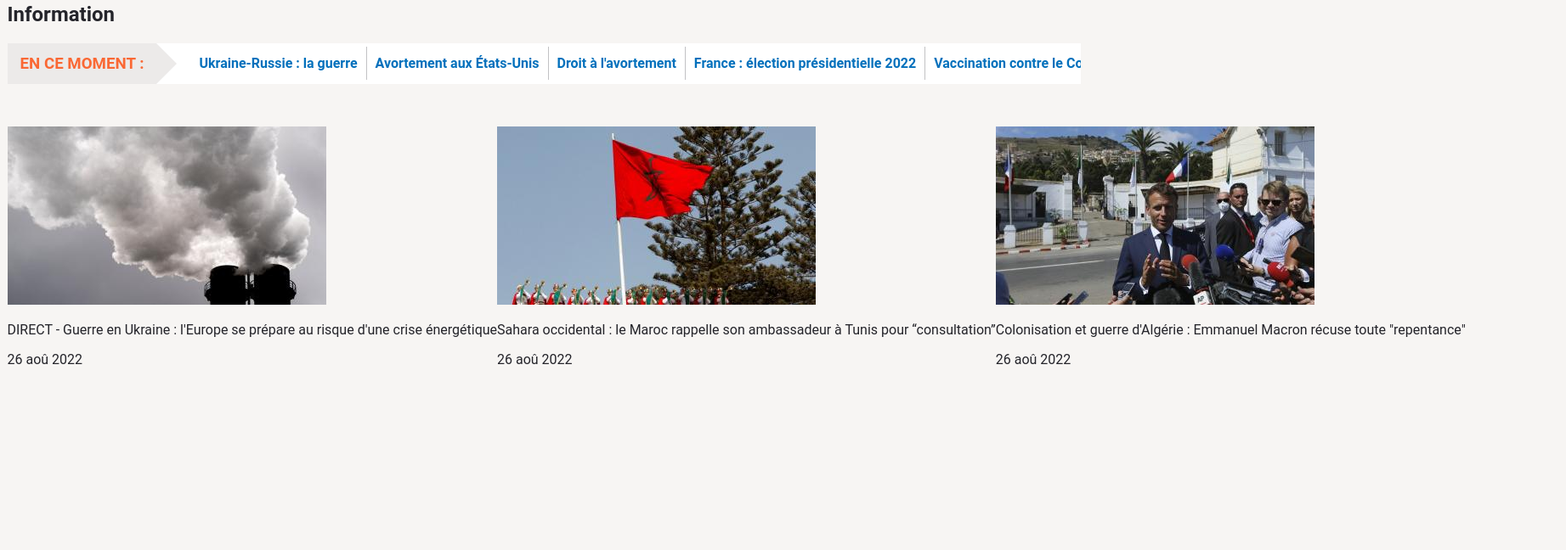
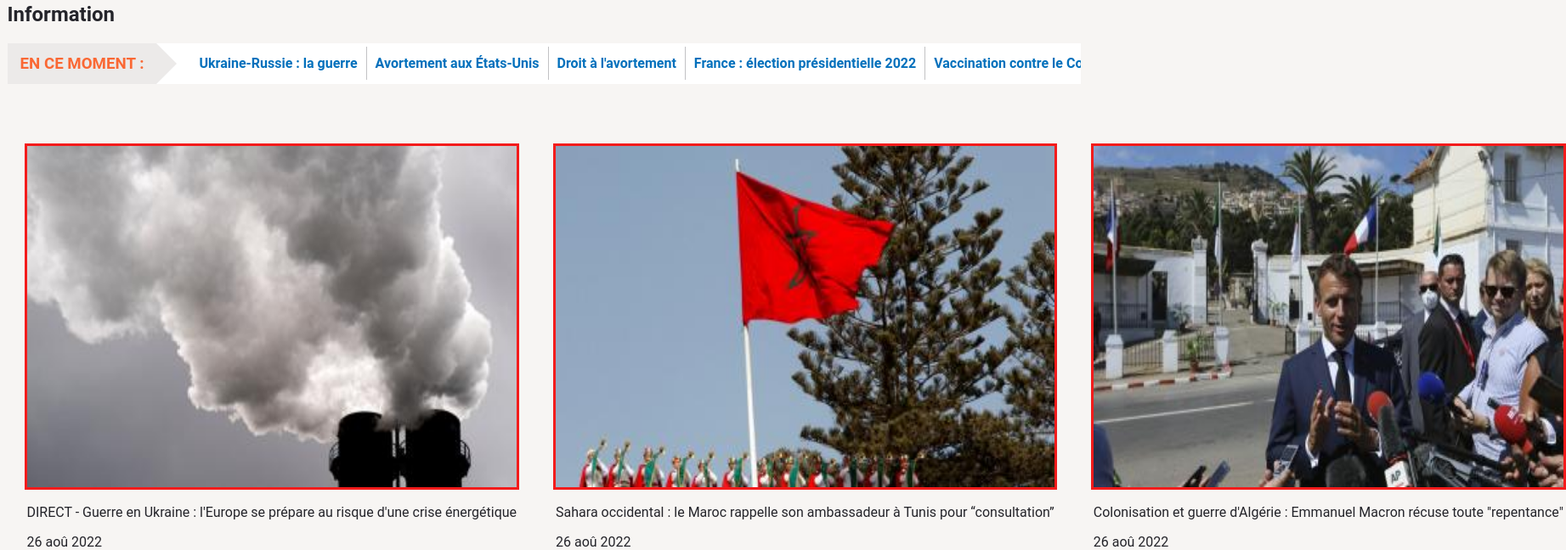
Before and after one commit to EMMARICHY/TV5MONDE, a plain HTML site: page index.html in a window 1280 px wide. Shown: the part 678-1326 px from the top of the page at 85% size, 1843 px wide, since content can reach past the window. Before the commit the page ends 1121 px from the top, so only its background shows below. Drawn offline with Linux system fonts and the light colour scheme.

Commit message:
fomatage de la section info

```diff
--- a/styles/style.css
+++ b/styles/style.css
@@ -231,8 +231,18 @@ h3 {
 }
 .info-list{
     display: flex;
+    justify-content: center;
     width: 1263px;
-    margin: auto;
     padding: 50px 0  10px 0;
     justify-content: space-between;
+    margin: auto;
 }
+.actuality{
+    margin: 20px;
+    border: solid 3px rgb(243, 27, 27);
+}
+.actuality img{
+    height: 100%;
+    width: 100%;
+
+}
```
Also changed, not shown: index.html (+1 -1 lines).
